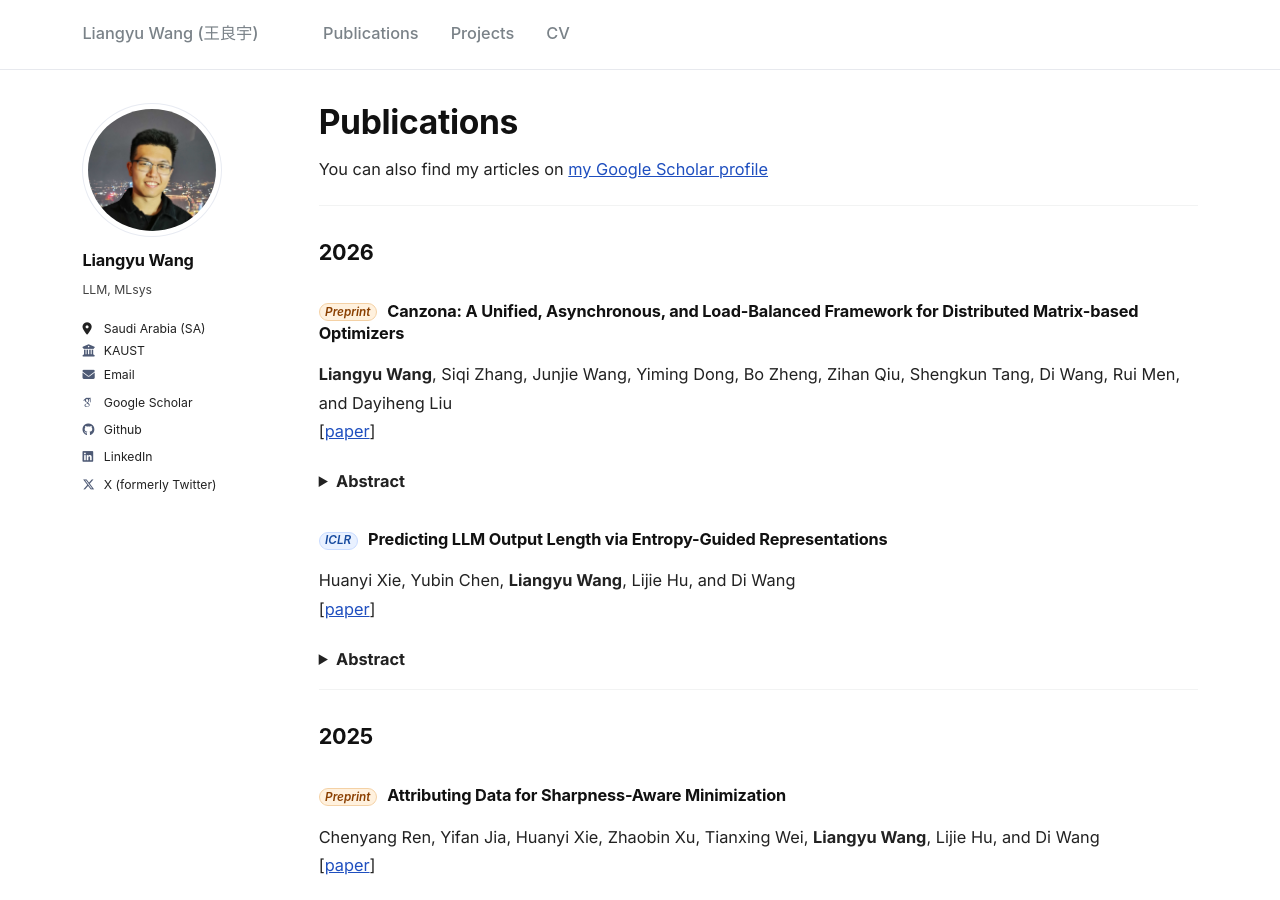
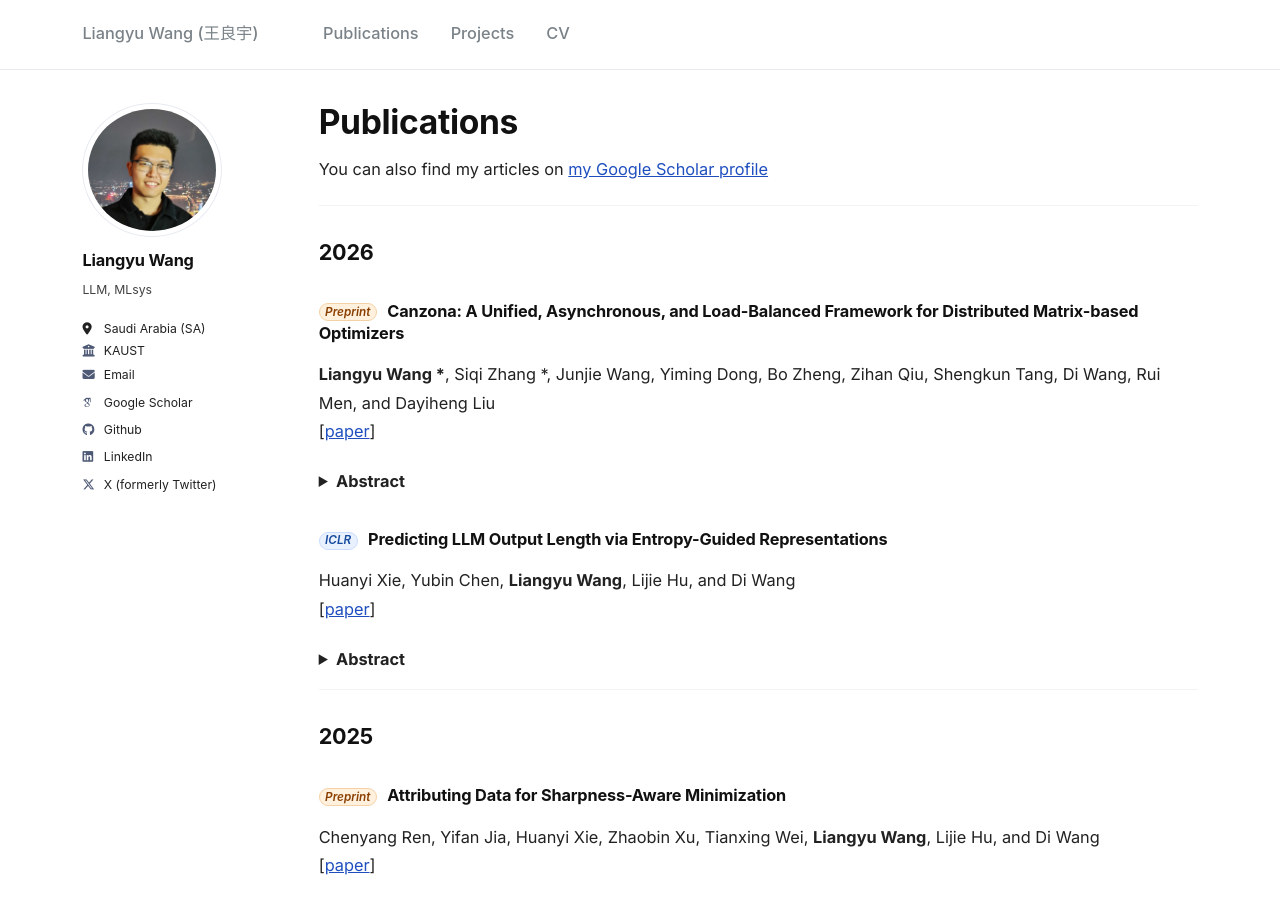
Before and after one commit to liangyuwang/liangyuwang.github.io, a Jekyll site: the page built from _pages/publications.md, in a window 1280 px wide and 900 px high. Built offline with Jekyll 4.4.1, drawn with Linux system fonts in a browser that asks for light colours; some web fonts are replaced.

```diff
--- a/_pages/publications.md
+++ b/_pages/publications.md
@@ -12,7 +12,7 @@ You can also find my articles on [my Google Scholar profile](https://scholar.goo
 ## 2026
 
 ### <em class="venue venue-preprint">Preprint</em> Canzona: A Unified, Asynchronous, and Load-Balanced Framework for Distributed Matrix-based Optimizers
-**Liangyu Wang**, Siqi Zhang, Junjie Wang, Yiming Dong, Bo Zheng, Zihan Qiu, Shengkun Tang, Di Wang, Rui Men, and Dayiheng Liu
+<strong>Liangyu Wang *</strong>, Siqi Zhang *, Junjie Wang, Yiming Dong, Bo Zheng, Zihan Qiu, Shengkun Tang, Di Wang, Rui Men, and Dayiheng Liu
 [[paper](https://arxiv.org/pdf/2602.06079)]
 
 <details>
@@ -21,7 +21,7 @@ The scaling of Large Language Models (LLMs) drives interest in matrix-based opti
 </details>
 
 ### <em class="venue venue-conf">ICLR</em> Predicting LLM Output Length via Entropy-Guided Representations
-Huanyi Xie, Yubin Chen, **Liangyu Wang**, Lijie Hu, and Di Wang
+Huanyi Xie, Yubin Chen, <strong>Liangyu Wang</strong>, Lijie Hu, and Di Wang
 [[paper](https://openreview.net/pdf?id=3loQDtveWI)]
 
 <details>
@@ -34,7 +34,7 @@ The long-tailed distribution of sequence lengths in LLM serving and reinforcemen
 ## 2025
 
 ### <em class="venue venue-preprint">Preprint</em> Attributing Data for Sharpness-Aware Minimization
-Chenyang Ren, Yifan Jia, Huanyi Xie, Zhaobin Xu, Tianxing Wei, **Liangyu Wang**, Lijie Hu, and Di Wang
+Chenyang Ren, Yifan Jia, Huanyi Xie, Zhaobin Xu, Tianxing Wei, <strong>Liangyu Wang</strong>, Lijie Hu, and Di Wang
 [[paper](https://arxiv.org/pdf/2507.04059)]
 
 <details>
@@ -43,7 +43,7 @@ Sharpness-aware Minimization (SAM) improves generalization in large-scale model
 </details>
 
 ### <em class="venue venue-preprint">Preprint</em> DistZO2: High-Throughput and Memory-Efficient Zeroth-Order Fine-tuning LLMs with Distributed Parallel Computing
-**Liangyu Wang**, Huanyi Xie, and Di Wang
+<strong>Liangyu Wang</strong>, Huanyi Xie, and Di Wang
 [[paper](https://arxiv.org/pdf/2507.03211)] [[code](https://github.com/liangyuwang/zo2)]
 
 <details>
@@ -52,7 +52,7 @@ Fine-tuning large language models (LLMs) remains resource-intensive due to their
 </details>
 
 ### <em class="venue venue-conf">NeurIPS</em> FlashDP: Private Training Large Language Models with Efficient DP-SGD
-**Liangyu Wang**, Junxiao Wang, Jie Ren, Zihang Xiang, David E. Keyes, and Di Wang
+<strong>Liangyu Wang</strong>, Junxiao Wang, Jie Ren, Zihang Xiang, David E. Keyes, and Di Wang
 [[paper](https://openreview.net/pdf?id=b6SWqFEOSF)] [[code](https://github.com/kaustpradalab/flashdp)]
 
 <details>
@@ -61,7 +61,7 @@ As large language models (LLMs) increasingly underpin technological advancements
 </details>
 
 ### <em class="venue venue-preprint">Preprint</em> Infinite-Sampling: Efficient and Stable Grouped RL Training for Large Language Models
-**Liangyu Wang**, Huanyi Xie, Xinhai Wang, Tianjin Huang, Mengdi Li, and Di Wang
+<strong>Liangyu Wang</strong>, Huanyi Xie, Xinhai Wang, Tianjin Huang, Mengdi Li, and Di Wang
 [[paper](https://arxiv.org/pdf/2506.22950)]
 
 <details>
@@ -70,7 +70,7 @@ Group-based reinforcement learning algorithms such as Group Reward Policy Optimi
 </details>
 
 ### <em class="venue venue-conf">COLM</em> ZO2: Scalable Zeroth-Order Fine-Tuning for Extremely Large Language Models with Limited GPU Memory
-**Liangyu Wang**, Jie Ren, Hang Xu, Junxiao Wang, Huanyi Xie, David E. Keyes, and Di Wang
+<strong>Liangyu Wang</strong>, Jie Ren, Hang Xu, Junxiao Wang, Huanyi Xie, David E. Keyes, and Di Wang
 [[paper](https://openreview.net/pdf?id=s0p9xpORgP)] [[code](https://github.com/liangyuwang/zo2)]
 
 <details>
@@ -79,7 +79,7 @@ Fine-tuning large pre-trained LLMs generally demands extensive GPU memory. Tradi
 </details>
 
 ### <em class="venue venue-journal">IEEE TASE</em> V2-SfMLearner: Learning Monocular Depth and Ego-motion for Multimodal Wireless Capsule Endoscopy
-Long Bai, Beilei Cui, **Liangyu Wang**, Yanheng Li, Shilong Yao, Sishen Yuan, Yanan Wu, Yang Zhang, Max Q.-H. Meng, Zhen Li, Weiping Ding, and Hongliang Ren
+Long Bai, Beilei Cui, <strong>Liangyu Wang</strong>, Yanheng Li, Shilong Yao, Sishen Yuan, Yanan Wu, Yang Zhang, Max Q.-H. Meng, Zhen Li, Weiping Ding, and Hongliang Ren
 [[paper](https://doi.org/10.1109/TASE.2024.3516968)]
 
 <details>
@@ -92,7 +92,7 @@ Deep learning can predict depth maps and capsule ego-motion from capsule endosco
 ## 2024
 
 ### <em class="venue venue-workshop">MobiSys Workshop</em> WiP: Towards Light Adaptation of Large Language Models For Personal Hardware
-**Liangyu Wang**, Junxiao Wang, and Di Wang
+<strong>Liangyu Wang</strong>, Junxiao Wang, and Di Wang
 [[paper](https://dl.acm.org/doi/pdf/10.1145/3662006.3662065)]
 
 <details>
@@ -105,7 +105,7 @@ The large language models (LLMs) that everyone is using are not deployed locally
 ## 2022
 
 ### <em class="venue venue-journal">Electronics</em> Transformer-Based Disease Identification for Small-Scale Imbalanced Capsule Endoscopy Dataset
-Long Bai, **Liangyu Wang**, Tong Chen, Yanheng Zhao, and Hongliang Ren
+Long Bai, <strong>Liangyu Wang</strong>, Tong Chen, Yanheng Zhao, and Hongliang Ren
 [[paper](https://www.mdpi.com/2079-9292/11/17/2747)]
 
 <details>
```
Also changed, not shown: _pages/about.md (+1 -1 lines).
